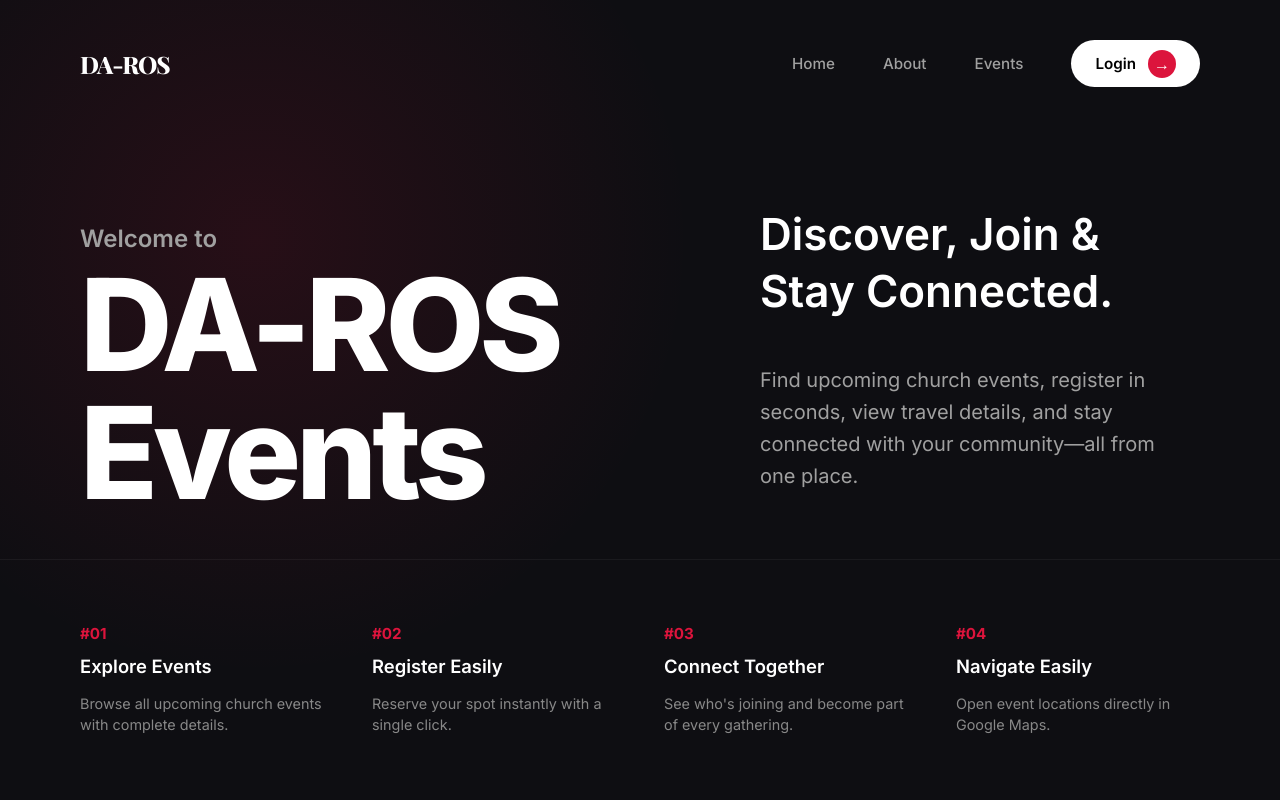
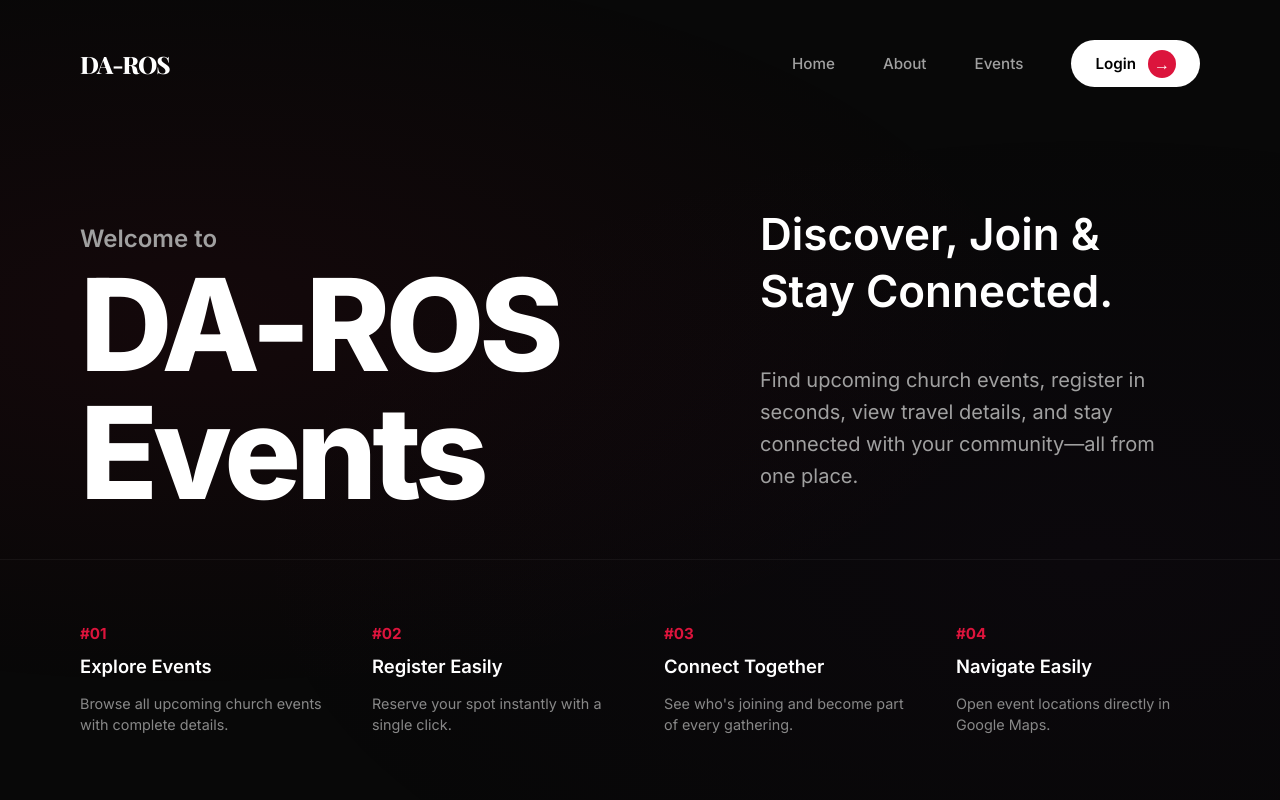
Before and after one commit to manojkumar2006-web/DA_ROS, a Next.js app: page / in a window 1280 px wide. Shown: the top 800 px of the page. Built offline with nearby package versions, Linux system fonts and the light colour scheme; a web font is replaced by a local one.

Commit message:
style: deepen dark mode - heavier overlay, dimmer orbs, darker base color

```diff
--- a/src/app/admin/page.module.css
+++ b/src/app/admin/page.module.css
@@ -31,9 +31,9 @@
   position: absolute;
   inset: 0;
   background:
-    radial-gradient(ellipse at 20% 60%, rgba(220, 20, 60, 0.07) 0%, transparent 55%),
-    radial-gradient(ellipse at 78% 15%, rgba(80, 40, 160, 0.06) 0%, transparent 55%),
-    linear-gradient(180deg, rgba(14, 14, 18, 0.50) 0%, rgba(14, 14, 18, 0.85) 100%);
+    radial-gradient(ellipse at 20% 60%, rgba(220, 20, 60, 0.05) 0%, transparent 55%),
+    radial-gradient(ellipse at 78% 15%, rgba(80, 40, 160, 0.04) 0%, transparent 55%),
+    linear-gradient(180deg, rgba(8, 8, 8, 0.72) 0%, rgba(8, 8, 8, 0.93) 100%);
 }
 
 /* Floating ambient orbs */
@@ -57,11 +57,11 @@
   width: 600px;
   height: 600px;
   border-radius: 50%;
-  background: radial-gradient(circle, rgba(220, 20, 60, 0.12) 0%, transparent 70%);
+  background: radial-gradient(circle, rgba(220, 20, 60, 0.06) 0%, transparent 70%);
   top: -10%;
   left: -10%;
   animation: orbFloat1 12s ease-in-out infinite;
-  filter: blur(40px);
+  filter: blur(60px);
 }
 
 .orb2 {
@@ -69,11 +69,11 @@
   width: 700px;
   height: 700px;
   border-radius: 50%;
-  background: radial-gradient(circle, rgba(80, 40, 180, 0.1) 0%, transparent 70%);
+  background: radial-gradient(circle, rgba(80, 40, 180, 0.05) 0%, transparent 70%);
   bottom: -15%;
   right: -10%;
   animation: orbFloat2 16s ease-in-out infinite;
-  filter: blur(50px);
+  filter: blur(70px);
 }
 
 .orb3 {
@@ -81,12 +81,12 @@
   width: 400px;
   height: 400px;
   border-radius: 50%;
-  background: radial-gradient(circle, rgba(220, 20, 60, 0.07) 0%, transparent 70%);
+  background: radial-gradient(circle, rgba(220, 20, 60, 0.04) 0%, transparent 70%);
   top: 40%;
   left: 50%;
   transform: translateX(-50%);
   animation: orbFloat3 20s ease-in-out infinite;
-  filter: blur(60px);
+  filter: blur(80px);
 }
 
 
--- a/src/app/globals.css
+++ b/src/app/globals.css
@@ -1,5 +1,5 @@
 :root {
-  --background: #0e0e12;
+  --background: #080808;
   --foreground: #f0f0f5;
   --crimson: #dc143c;
   --crimson-dark: #900d28;
--- a/src/app/page.module.css
+++ b/src/app/page.module.css
@@ -2,19 +2,16 @@
   display: flex;
   flex-direction: column;
   position: relative;
-  /* Removed min-height and overflow:hidden to allow scrolling to section 2 */
 }
 
-/* Background gradient for the whole page if desired, or just section one */
+/* Subtle dark vignette and faint crimson accent */
 .main::before {
   content: "";
-  position: absolute;
-  top: 30vh;
-  left: 20%;
-  width: 80vw;
-  height: 80vw;
-  background: radial-gradient(circle, rgba(220, 20, 60, 0.12) 0%, rgba(5,5,5,0) 60%);
-  transform: translate(-50%, -50%);
+  position: fixed;
+  inset: 0;
+  background:
+    radial-gradient(ellipse at 15% 40%, rgba(220, 20, 60, 0.06) 0%, transparent 55%),
+    radial-gradient(ellipse at 85% 70%, rgba(80, 20, 100, 0.05) 0%, transparent 55%);
   z-index: 0;
   pointer-events: none;
 }
```
